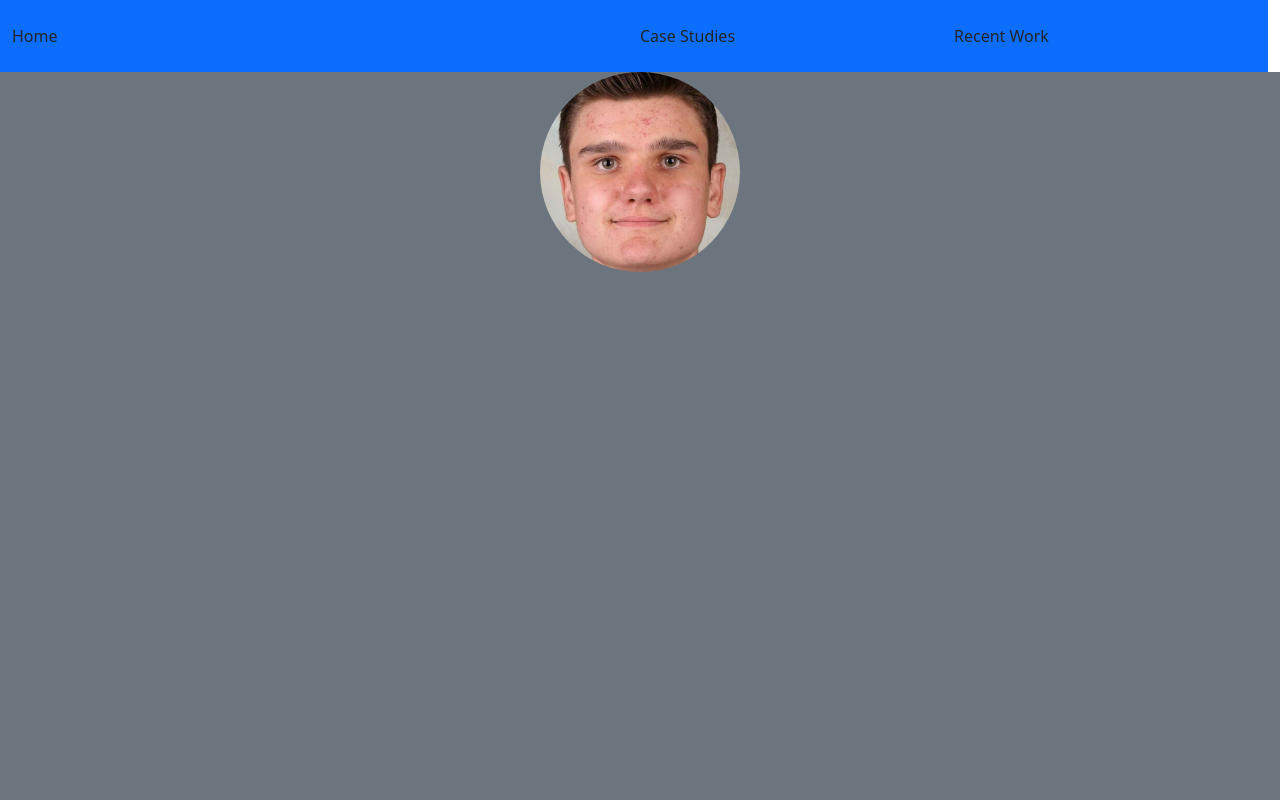
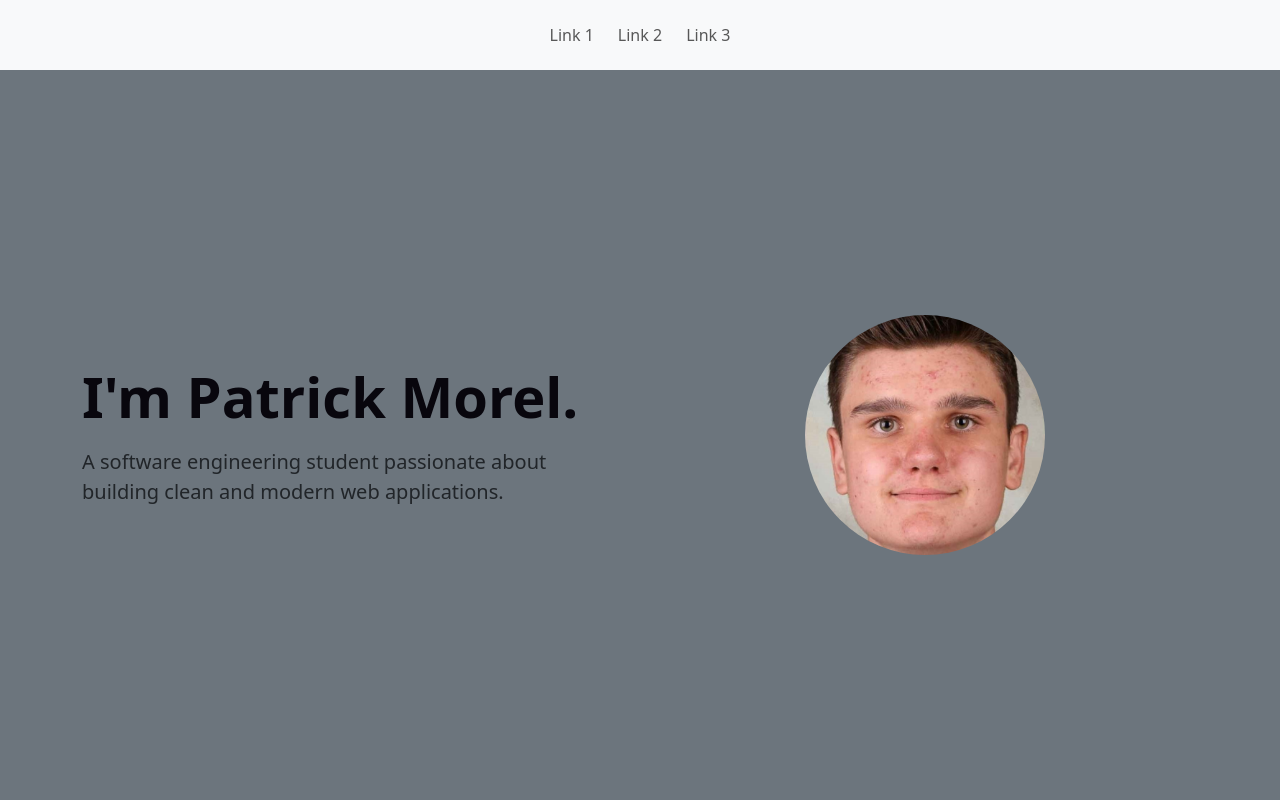
Before and after one commit to Tornado6822/portfolio-website, a React (Vite) app in the folder portfolio-website/: page / in a window 1280 px wide. Shown: the top 800 px of the page. Built offline with nearby package versions, Linux system fonts and the light colour scheme.

Commit message:
Modified Hero and Navbar components.

```diff
--- a/portfolio-website/src/components/AboutMe.jsx
+++ b/portfolio-website/src/components/AboutMe.jsx
@@ -0,0 +1,5 @@
+function AboutMe() {
+  return <div className="container"></div>;
+}
+
+export default AboutMe;
--- a/portfolio-website/src/components/Header.jsx
+++ b/portfolio-website/src/components/Header.jsx
@@ -1,10 +1,31 @@
 function Header() {
   return (
-    <div className="container-fluid bg-primary py-4 row">
-      <div className="col-6">Home</div>
-      <div className="col-3">Case Studies</div>
-      <div className="col-3">Recent Work</div>
-    </div>
+    <header
+      className="sticky-top bg-light d-flex align-items-center"
+      style={{ height: "var(--navbar-height)" }}
+    >
+      <div className="container">
+        <nav className="navbar justify-content-center">
+          <ul className="navbar-nav flex-row gap-4">
+            <li className="nav-item">
+              <a className="nav-link" href="#">
+                Link 1
+              </a>
+            </li>
+            <li className="nav-item">
+              <a className="nav-link" href="#">
+                Link 2
+              </a>
+            </li>
+            <li className="nav-item">
+              <a className="nav-link" href="#">
+                Link 3
+              </a>
+            </li>
+          </ul>
+        </nav>
+      </div>
+    </header>
   );
 }
 
--- a/portfolio-website/src/components/Hero.css
+++ b/portfolio-website/src/components/Hero.css
@@ -1,5 +1,9 @@
-.profile-img {
-  width: 200px;
-  height: 200px;
+.hero {
+  min-height: calc(100vh - var(--navbar-height, 70px));
+}
+
+.profile-pic {
+  width: clamp(240px, 18vw, 300px);
+  height: clamp(240px, 18vw, 300px);
   object-fit: cover;
 }
--- a/portfolio-website/src/components/Hero.jsx
+++ b/portfolio-website/src/components/Hero.jsx
@@ -2,12 +2,28 @@ import "./Hero.css";
 
 function Hero() {
   return (
-    <div className="container-fluid bg-secondary vh-100">
-      <img
-        src="./public/LinkedIn Headshotp.2.jpg"
-        alt="Missing"
-        className="rounded-circle img-fluid mx-auto d-block profile-img"
-      />
+    <div className="hero d-flex align-items-center bg-secondary">
+      <div className="container">
+        <div className="row align-items-center">
+          {/* left text */}
+          <div className="col-md-6 text-center text-md-start">
+            <h1 className="fw-bold display-4">I'm Patrick Morel.</h1>
+            <p className="lead mt-3">
+              A software engineering student passionate about building clean and
+              modern web applications.
+            </p>
+          </div>
+
+          {/* right image */}
+          <div className="col-md-6 d-flex justify-content-center mt-4 mt-md-0">
+            <img
+              src="./public/LinkedIn Headshotp.2.jpg"
+              alt="Profile"
+              className="profile-pic rounded-circle img-fluid"
+            />
+          </div>
+        </div>
+      </div>
     </div>
   );
 }
--- a/portfolio-website/src/index.css
+++ b/portfolio-website/src/index.css
@@ -14,6 +14,8 @@
   font-family: var(--sans);
   color: var(--text);
   background: var(--bg);
+
+  --navbar-height: 70px;
 }
 
 @media (prefers-color-scheme: dark) {
```
